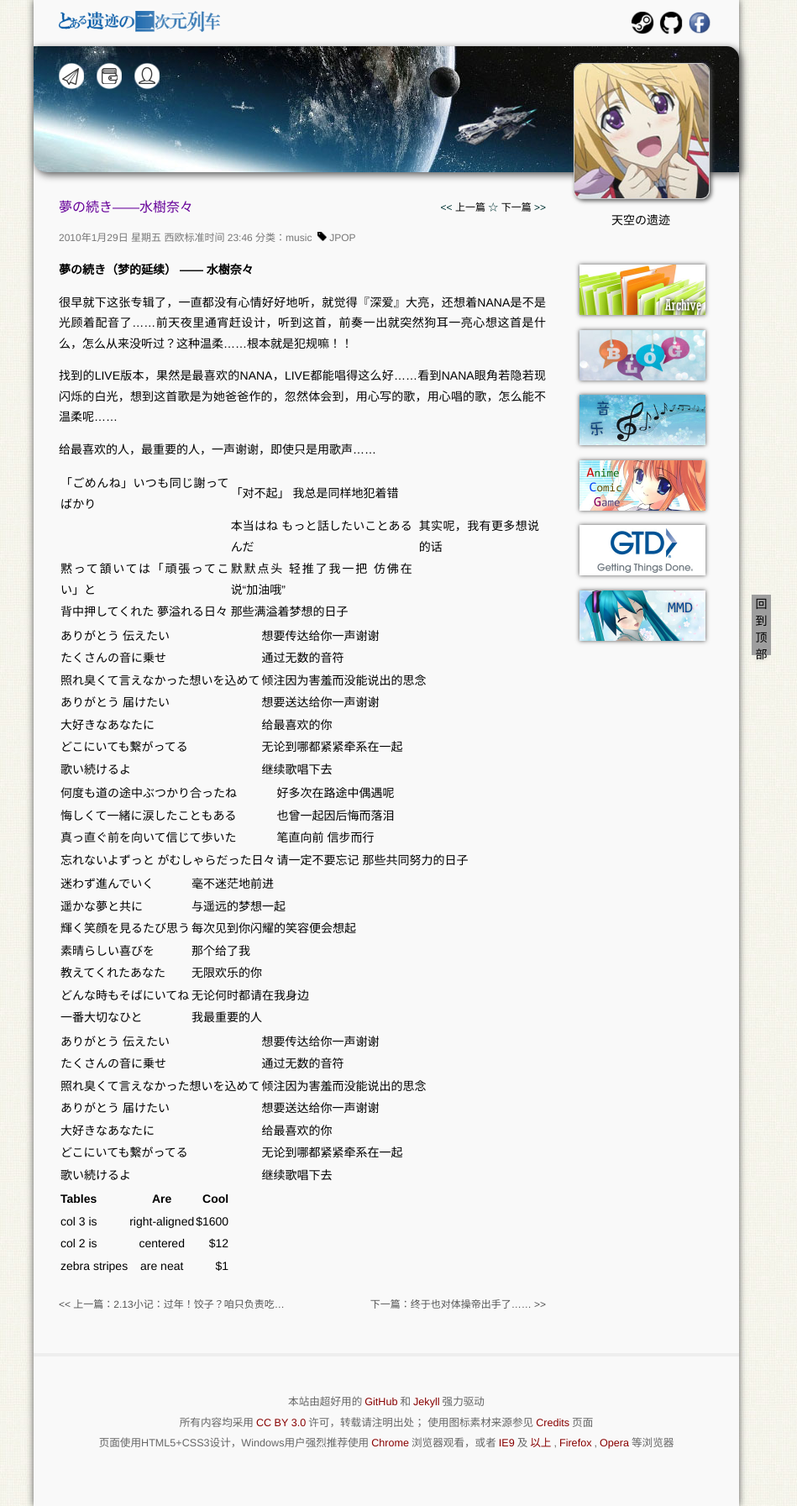
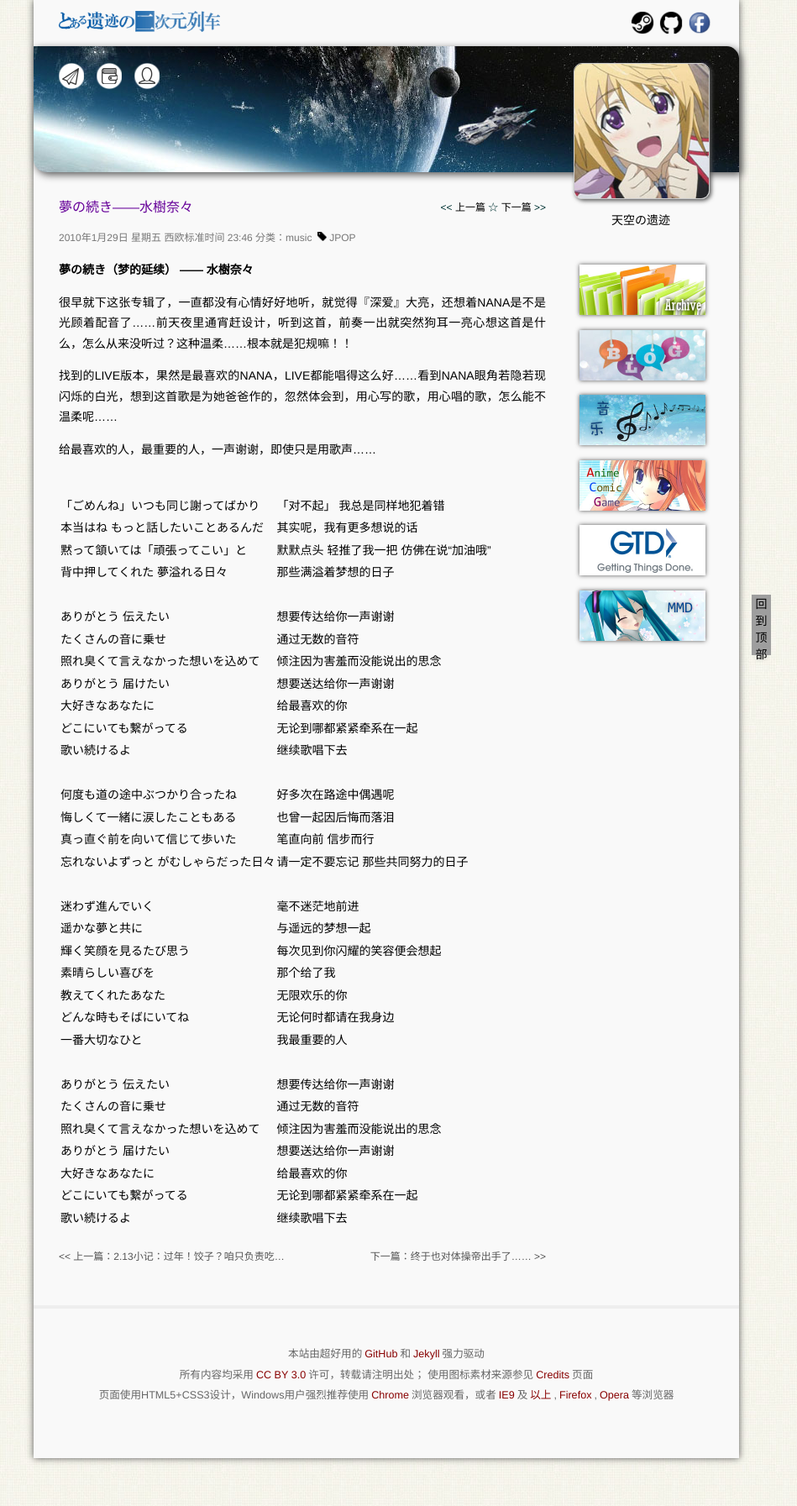
Before and after one commit to SoraNoIseki/soranoiseki.github.io, a Jekyll site: the page built from _posts/2010-01-29-post.md, in a window 1280 px wide. Shown: the whole page at 84% size, without its empty margins (180-1129 px from the left). Built offline with Jekyll 4.4.1, drawn with Linux system fonts in a browser that asks for light colours; Markdown is read by kramdown in place of the engine named in the settings; comment, search, counter and statistics services are not loaded; grey boxes are pictures that could not be loaded.

Commit message:
修改歌词

```diff
--- a/_posts/2010-01-29-post.md
+++ b/_posts/2010-01-29-post.md
@@ -13,45 +13,38 @@ tag: JPOP
 
 给最喜欢的人，最重要的人，一声谢谢，即使只是用歌声……
 
-| 「ごめんね」いつも同じ謝ってばかり | 「对不起」 我总是同样地犯着错  |
-|| 本当はね もっと話したいことあるんだ || 其实呢，我有更多想说的话  ||
-| 黙って頷いては「頑張ってこい」と | 默默点头 轻推了我一把 仿佛在说“加油哦”
-| 背中押してくれた 夢溢れる日々 | 那些满溢着梦想的日子
-
-| ありがとう 伝えたい | 想要传达给你一声谢谢
-| たくさんの音に乗せ | 通过无数的音符
-| 照れ臭くて言えなかった想いを込めて | 倾注因为害羞而没能说出的思念
-| ありがとう 届けたい | 想要送达给你一声谢谢
-| 大好きなあなたに | 给最喜欢的你
-| どこにいても繋がってる | 无论到哪都紧紧牵系在一起
-| 歌い続けるよ | 继续歌唱下去
-
-| 何度も道の途中ぶつかり合ったね | 好多次在路途中偶遇呢
-| 悔しくて一緒に涙したこともある | 也曾一起因后悔而落泪
-| 真っ直ぐ前を向いて信じて歩いた | 笔直向前 信步而行
-| 忘れないよずっと がむしゃらだった日々 | 请一定不要忘记 那些共同努力的日子
-
-| 迷わず進んでいく | 毫不迷茫地前进
-| 遥かな夢と共に | 与遥远的梦想一起
-| 輝く笑顔を見るたび思う | 每次见到你闪耀的笑容便会想起
-| 素晴らしい喜びを | 那个给了我
-| 教えてくれたあなた | 无限欢乐的你
-| どんな時もそばにいてね | 无论何时都请在我身边
-| 一番大切なひと | 我最重要的人
-
-| ありがとう 伝えたい | 想要传达给你一声谢谢
-| たくさんの音に乗せ | 通过无数的音符
-| 照れ臭くて言えなかった想いを込めて  | 倾注因为害羞而没能说出的思念
-| ありがとう 届けたい | 想要送达给你一声谢谢
-| 大好きなあなたに | 给最喜欢的你
-| どこにいても繋がってる | 无论到哪都紧紧牵系在一起
-| 歌い続けるよ | 继续歌唱下去
-
-
-
-
-| Tables        | Are           | Cool  |
-| ------------- |:-------------:| -----:|
-| col 3 is      | right-aligned | $1600 |
-| col 2 is      | centered      |   $12 |
-| zebra stripes | are neat      |    $1 |
+| | |
+|:---|:---|
+|「ごめんね」いつも同じ謝ってばかり|「对不起」 我总是同样地犯着错|
+|本当はね もっと話したいことあるんだ|其实呢，我有更多想说的话|
+|黙って頷いては「頑張ってこい」と|默默点头 轻推了我一把 仿佛在说“加油哦”|
+|背中押してくれた 夢溢れる日々|那些满溢着梦想的日子|
+|<br />| |
+|ありがとう 伝えたい|想要传达给你一声谢谢|
+|たくさんの音に乗せ|通过无数的音符|
+|照れ臭くて言えなかった想いを込めて|倾注因为害羞而没能说出的思念|
+|ありがとう 届けたい|想要送达给你一声谢谢|
+|大好きなあなたに|给最喜欢的你|
+|どこにいても繋がってる|无论到哪都紧紧牵系在一起|
+|歌い続けるよ|继续歌唱下去|
+|<br />| |
+|何度も道の途中ぶつかり合ったね|好多次在路途中偶遇呢|
+|悔しくて一緒に涙したこともある|也曾一起因后悔而落泪|
+|真っ直ぐ前を向いて信じて歩いた|笔直向前 信步而行|
+|忘れないよずっと がむしゃらだった日々|请一定不要忘记 那些共同努力的日子|
+|<br />| |
+|迷わず進んでいく|毫不迷茫地前进|
+|遥かな夢と共に|与遥远的梦想一起|
+|輝く笑顔を見るたび思う|每次见到你闪耀的笑容便会想起|
+|素晴らしい喜びを|那个给了我|
+|教えてくれたあなた|无限欢乐的你|
+|どんな時もそばにいてね|无论何时都请在我身边|
+|一番大切なひと|我最重要的人|
+|<br />| |
+|ありがとう 伝えたい|想要传达给你一声谢谢|
+|たくさんの音に乗せ|通过无数的音符|
+|照れ臭くて言えなかった想いを込めて|倾注因为害羞而没能说出的思念|
+|ありがとう 届けたい|想要送达给你一声谢谢|
+|大好きなあなたに|给最喜欢的你|
+|どこにいても繋がってる|无论到哪都紧紧牵系在一起|
+|歌い続けるよ|继续歌唱下去|
```
